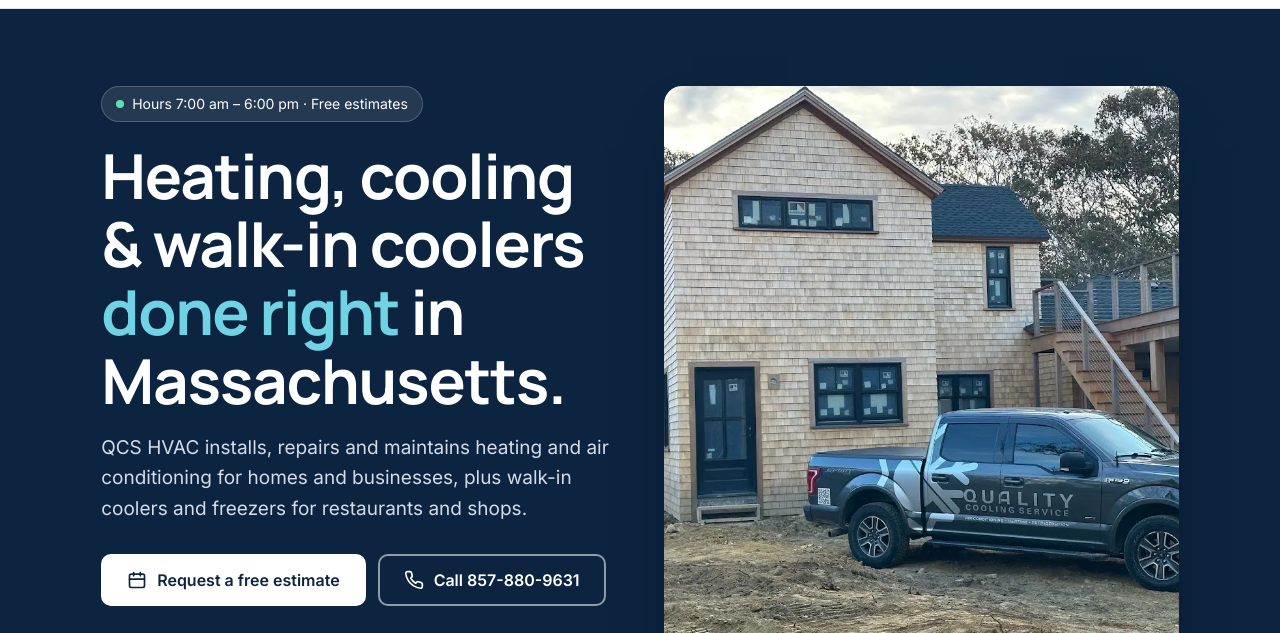
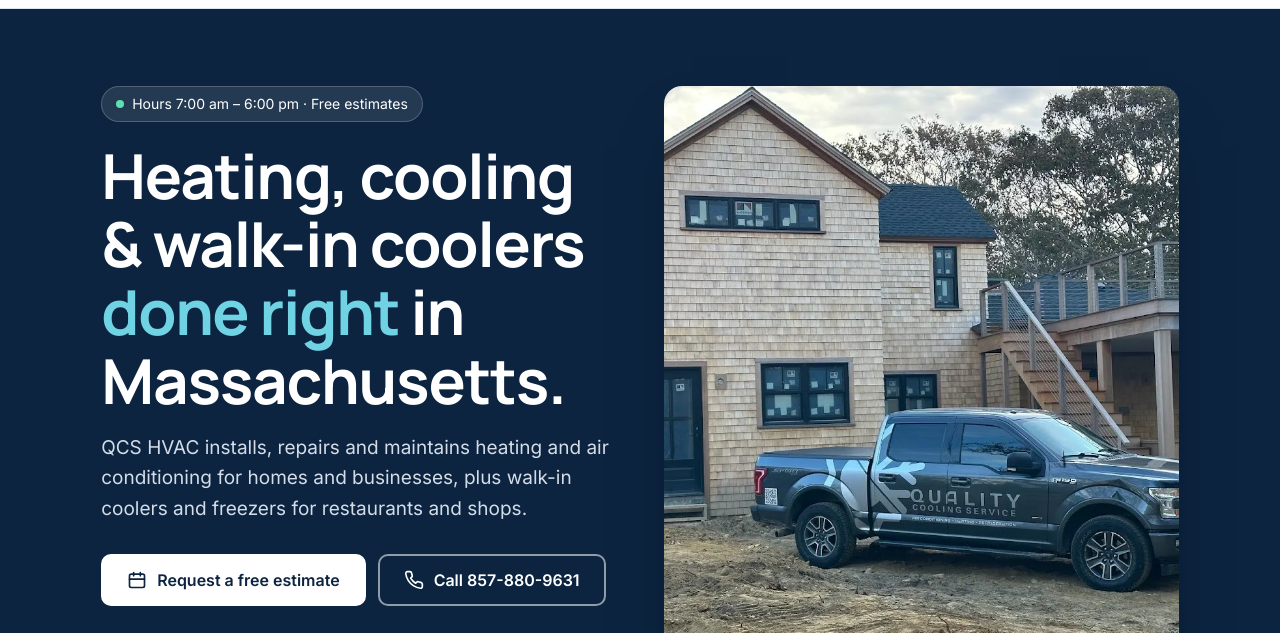
Before and after one commit to shane-kelly914/clearwork-studio, a plain HTML site: page preview/qcs-hvac/index.html in a window 1280 px wide. Shown: the part 143-776 px from the top of the page. Drawn offline with Linux system fonts and the light colour scheme.

Commit message:
Center the truck in the QCS concept hero photo

```diff
--- a/preview/qcs-hvac/index.html
+++ b/preview/qcs-hvac/index.html
@@ -84,7 +84,7 @@ nav a:hover{color:var(--blue)}
 .trust svg{width:18px;height:18px;color:#6fd3e3}
 .hero-grid>div{align-self:center}
 .hero-photo{position:relative;border-radius:18px;overflow:hidden;min-height:480px;box-shadow:0 30px 60px -30px rgba(0,0,0,.6)}
-.hero-photo img{width:100%;height:100%;object-fit:cover}
+.hero-photo img{width:100%;height:100%;object-fit:cover;object-position:68% center}
 .hero-photo figcaption{position:absolute;left:14px;bottom:14px;background:rgba(12,36,64,.85);border-radius:10px;padding:10px 14px;font-size:14px;max-width:80%}
 @media(max-width:900px){.hero-grid{grid-template-columns:1fr}.hero-photo{order:-1;aspect-ratio:16/10;min-height:0}}
 
```
